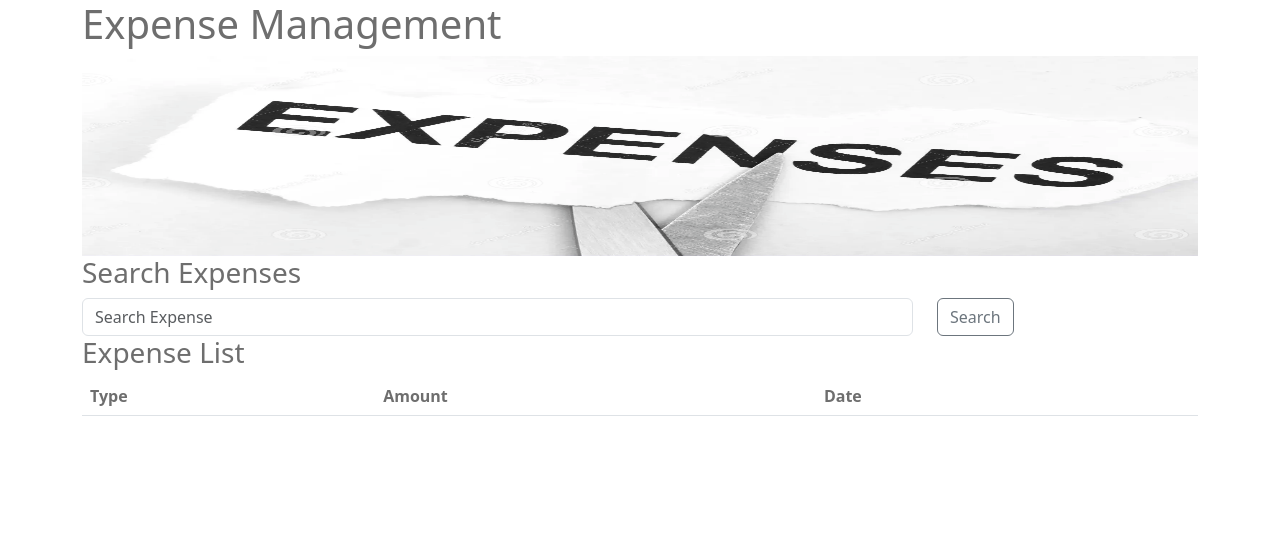
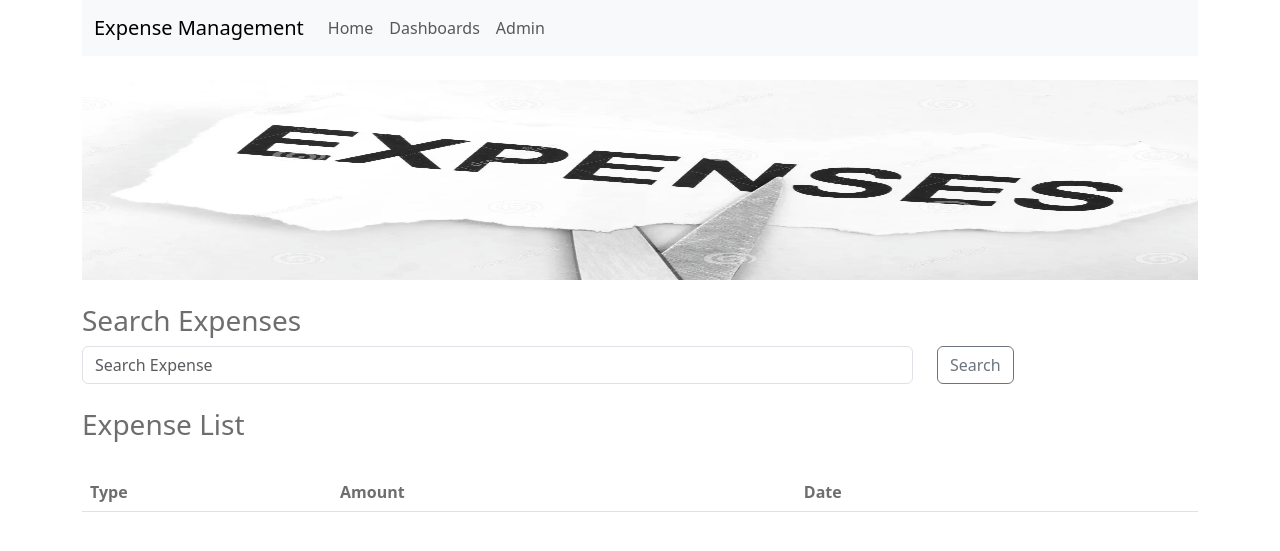
Before and after one commit to knair29/expense-manage, a Flask app: template templates/home.html in a window 1280 px wide. Shown: the top 551 px of the page. Run offline with Flask 3, Linux system fonts and the light colour scheme; the template is opened without the code that fills it, so the values that code supplies are empty.

Commit message:
fetch details from db separate template files nav,expenseitems

```diff
--- a/app.py
+++ b/app.py
@@ -1,29 +1,12 @@
 from flask import Flask, render_template
+from database import get_all_expenses
 app = Flask(__name__)
 
 @app.route('/')
-def hellowrold():
-    JOBS = [
-        {
-            "id":1,
-            "ExpenseType":"Mortgage Loan",
-            "Amount":"24000 Rs",
-            "Date":"24/05/23",
-        },
-        {
-            "id":2,
-            "ExpenseType":"Credit Card Bill",
-            "Amount":"20000 Rs",
-            "Date":"29/05/23",
-        },
-        {
-            "id":3,
-            "ExpenseType":"Misc Expenses",
-            "Amount":"15000 Rs",
-            "Date":"30/05/23",
-        },
-    ]
-    return render_template('home.html',jobs=JOBS)
+def load():
+    EXPENSES = get_all_expenses()
+    print(type(EXPENSES))
+    return render_template('home.html',expenses=EXPENSES)
 
 
 if __name__ == '__main__':
--- /dev/null
+++ b/templates/expenseitems.html
@@ -0,0 +1,10 @@
+{% for expense in expenses %}
+            {% set exp_amount = expense.exp_amount ~ ' ' ~ expense.exp_curr %}
+            <tr>
+                <td>{{expense.exp_type}}</td>
+                <td>{{exp_amount}}</td>
+                <td>{{expense.exp_date.strftime('%d-%b-%Y')}}</td>
+                <td><button class="btn btn-outline-secondary">Delete</button></td>
+
+            </tr>
+        {% endfor %}
--- a/templates/home.html
+++ b/templates/home.html
@@ -17,9 +17,11 @@
 </head>
 <body>
     <div id="container" class="container">
-        <h1 style="color:rgb(110,110,110)">Expense Management</h1>
+        {% include 'nav.html' %}
+        <!--<h1 style="color:rgb(110,110,110)">Expense Management</h1>-->
+        &nbsp;
         <img id="img_expe" class="img" src="http://127.0.0.1:5000/static/expenses-new3.png">
-
+        &nbsp;
         <div id="search-container">
             <h3 style="color:rgb(110,110,110)">Search Expenses</h3>
             <div class="row">
@@ -32,23 +34,17 @@
                 </div>
             </div>
         </div>
+        &nbsp;
         <h3 style="color:rgb(110,110,110)">Expense List</h3>
+        &nbsp;
         <table class="table table-hover">
             <tr>
-                <th scope="col" style="color:rgb(110,110,110)">Type</th>
+                <th scope="col" style="color:rgb(110,110,110);width:250px;">Type</th>
                 <th scope="col" style="color:rgb(110,110,110)">Amount</th>
                 <th scope="col" style="color:rgb(110,110,110)">Date</th>
                 <th scope="col"></th>
             </tr>
-        {% for job in jobs %}
-            <tr>
-                <td>{{job.ExpenseType}}</td>
-                <td>{{job.Amount}}</td>
-                <td>{{job.Date}}</td>
-                <td><button class="btn btn-outline-secondary">Delete</button></td>
-                <changes to be added></changes>
-            </tr>
-        {% endfor %}
+            {% include 'expenseitems.html' %}
     </table>
     </div>
 </body>
--- /dev/null
+++ b/templates/nav.html
@@ -0,0 +1,22 @@
+<nav class="navbar navbar-expand-lg bg-body-tertiary">
+    <div class="container-fluid">
+      <a class="navbar-brand" href="#">Expense Management</a>
+      <button class="navbar-toggler" type="button" data-bs-toggle="collapse" data-bs-target="#navbarNav" aria-controls="navbarNav" aria-expanded="false" aria-label="Toggle navigation">
+        <span class="navbar-toggler-icon"></span>
+      </button>
+      <div class="collapse navbar-collapse" id="navbarNav">
+        <ul class="navbar-nav">
+          <li class="nav-item">
+            <a class="nav-link" aria-current="page" href="#">Home</a>
+          </li>
+          <li class="nav-item">
+            <a class="nav-link" href="#">Dashboards</a>
+          </li>
+          <li class="nav-item">
+            <a class="nav-link" href="#">Admin</a>
+          </li>
+
+        </ul>
+      </div>
+    </div>
+  </nav>
```
Also changed, not shown: database.py (added, +33 -0 lines).
